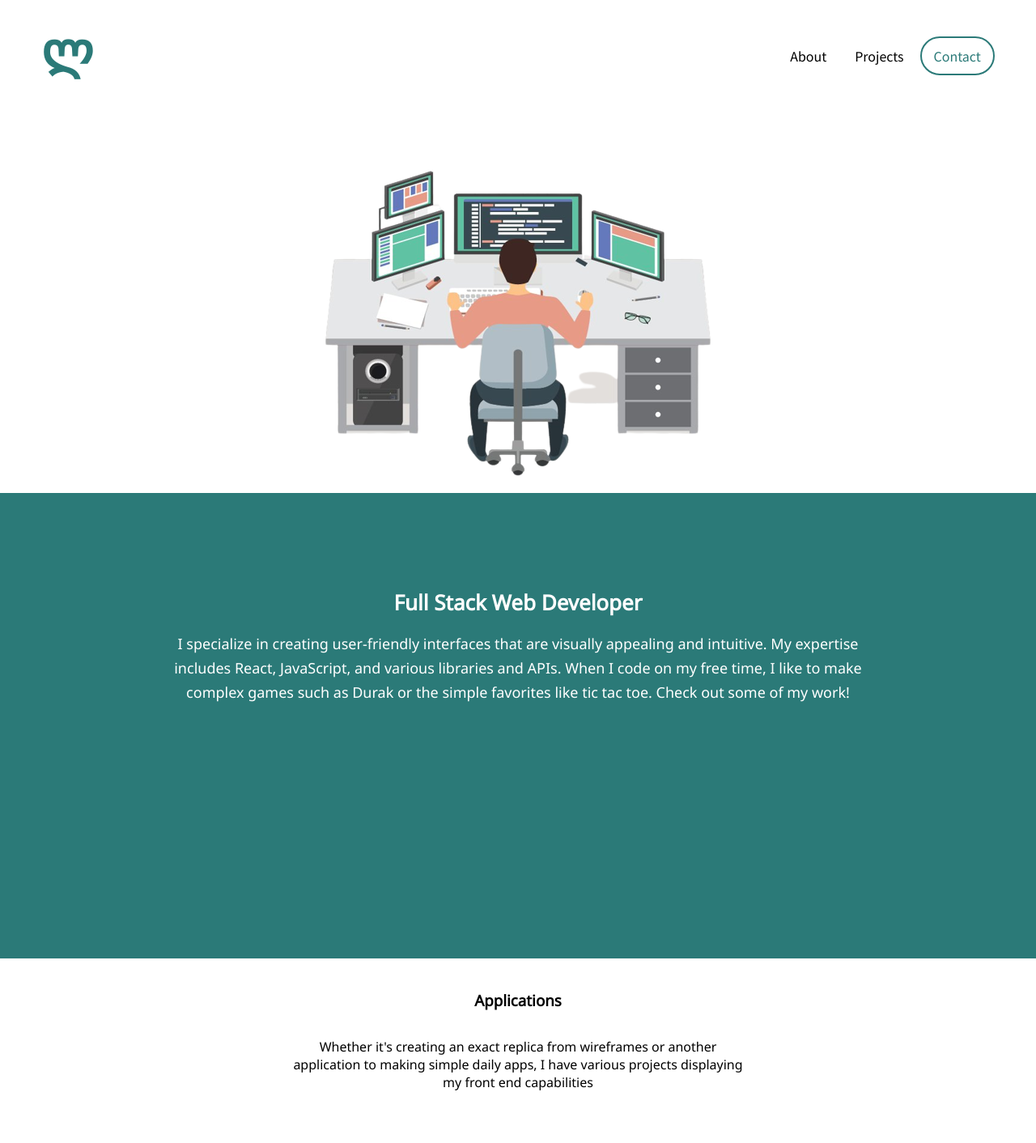
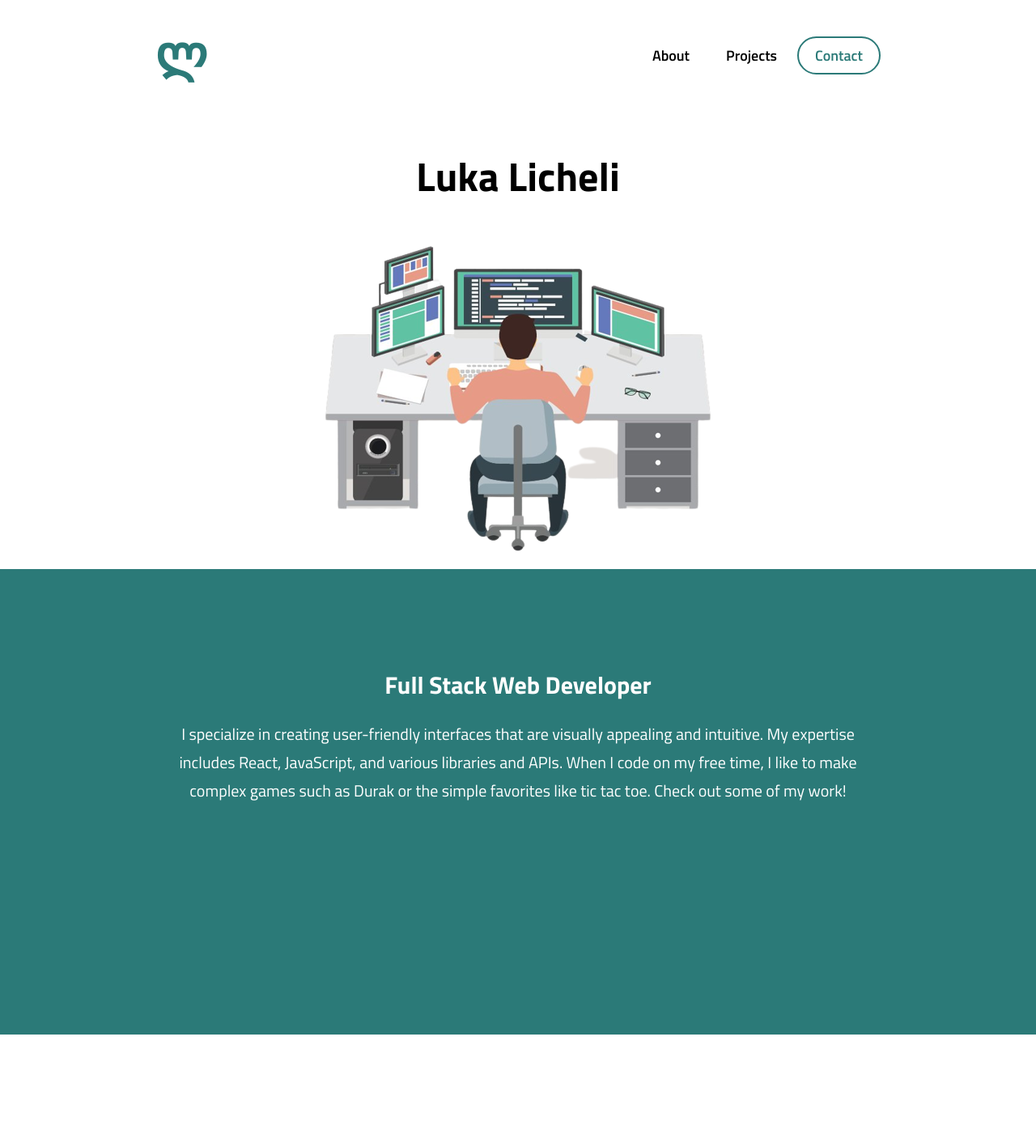
Before and after one commit to lukalicheli/portfolio, a React (Create React App) app in the folder portfolio/: page / in a window 1280 px wide. Shown: the top 1412 px of the page at 81% size. Built offline with nearby package versions, Linux system fonts and the light colour scheme.

Commit message:
Changed up the font and sizes

```diff
--- a/portfolio/public/index.html
+++ b/portfolio/public/index.html
@@ -17,7 +17,7 @@
     <link rel="manifest" href="%PUBLIC_URL%/manifest.json" />
     <link rel="preconnect" href="https://fonts.googleapis.com">
     <link rel="preconnect" href="https://fonts.gstatic.com" crossorigin>
-    <link href="https://fonts.googleapis.com/css2?family=Noto+Sans&family=Noto+Sans+TC&family=Noto+Sans+SC&display=swap" rel="stylesheet">
+    <link href="https://fonts.googleapis.com/css2?family=Titillium+Web:wght@400;600;700;900&display=swap" rel="stylesheet">
     <!--
       Notice the use of %PUBLIC_URL% in the tags above.
       It will be replaced with the URL of the `public` folder during the build.
--- a/portfolio/src/components/about/About.css
+++ b/portfolio/src/components/about/About.css
@@ -12,15 +12,16 @@
     margin: 0;
     text-align: center;
     color: white;
-    font-size: 18px;
-    font-weight:400;
+    font-size: 20px;
+    font-weight:500;
     width: 70%;
-    line-height: 30px;
+    line-height: 35px;
 }
 
 .about-me-text.title {
-    font-size: 26px;
+    font-size: 30px;
     color: white;
     display: flex;
     justify-content: center;
+    font-weight: 700;
 }
--- /dev/null
+++ b/portfolio/src/components/about/Header.css
@@ -0,0 +1,8 @@
+.header-container {
+    text-align: center;
+}
+
+.full-name {
+    font-size: 50px;
+    font-weight: 700;
+}
--- a/portfolio/src/components/about/Header.js
+++ b/portfolio/src/components/about/Header.js
@@ -1,9 +1,11 @@
 import React from "react";
 import Desk from "../about/desk.png";
+import "./Header.css";
 
 function Header() {
   return (
     <div className="header-container">
+      <h1 className="full-name">Luka Licheli</h1>
       <img src={Desk} alt="desk"></img>
     </div>
   );
--- a/portfolio/src/components/applications/Applications.css
+++ b/portfolio/src/components/applications/Applications.css
@@ -1,6 +1,6 @@
 .applications-container {
     width: 90%;
-    padding-top: 20px;
+    padding-top: 100px;
     display: flex;
     justify-content: center;
     flex-direction: column;
@@ -11,16 +11,25 @@
     align-items: center;
 }
 
+.applications-header.title {
+    font-size: 30px;
+   font-weight: 700;
+}
+
 .applications-header.description {
+    margin: 0;
     text-align: center;
     width: 50%;
+    line-height: 30px;
+    font-size: 20px;
+    font-weight: 400;
 }
 
 .applications-card-wrapper {
     display: flex;
     flex-direction: row;
     justify-content: center;
-    padding-top: 50px;
+    padding-top: 70px;
 }
 
 .applications-card {
@@ -33,7 +42,7 @@
 .applications-icon {
     text-align: center;
     color: #2B7A78;
-    margin-bottom: 10px;
+    margin-bottom: 15px;
 }
 
 .applications-title {
--- a/portfolio/src/components/nav/Navbar.css
+++ b/portfolio/src/components/nav/Navbar.css
@@ -1,9 +1,9 @@
 .navbar-container {
     display: flex;
-    width: 92%;
+    width: 70%;
     justify-content: space-between;
     margin-top: 20px;
-    height: 175px;
+    height: 125px;
 }
 
 .logo {
@@ -15,12 +15,13 @@
 .nav-button {
     border: 0;
     background-color: white;
-    font-size: 16px;
+    font-size: 18px;
     margin-top: 25px;
     margin-left: 5px;
-    padding: 10px 15px 10px 15px;
+    padding: 8px 20px 8px 20px;
     border-radius: 30px;
-    font-family: 'Noto Sans SC', sans-serif;
+    font-family: 'Titillium Web', sans-serif;
+    font-weight: 600;
 }
 
 .nav-button:hover {
--- a/portfolio/src/index.css
+++ b/portfolio/src/index.css
@@ -7,5 +7,6 @@ body {
     sans-serif;
   -webkit-font-smoothing: antialiased;
   -moz-osx-font-smoothing: grayscale;
-  font-family: 'Noto Sans', sans-serif;
+  /* font-family: 'Nunito Sans', sans-serif; */
+  font-family: 'Titillium Web', sans-serif;
 }
```
